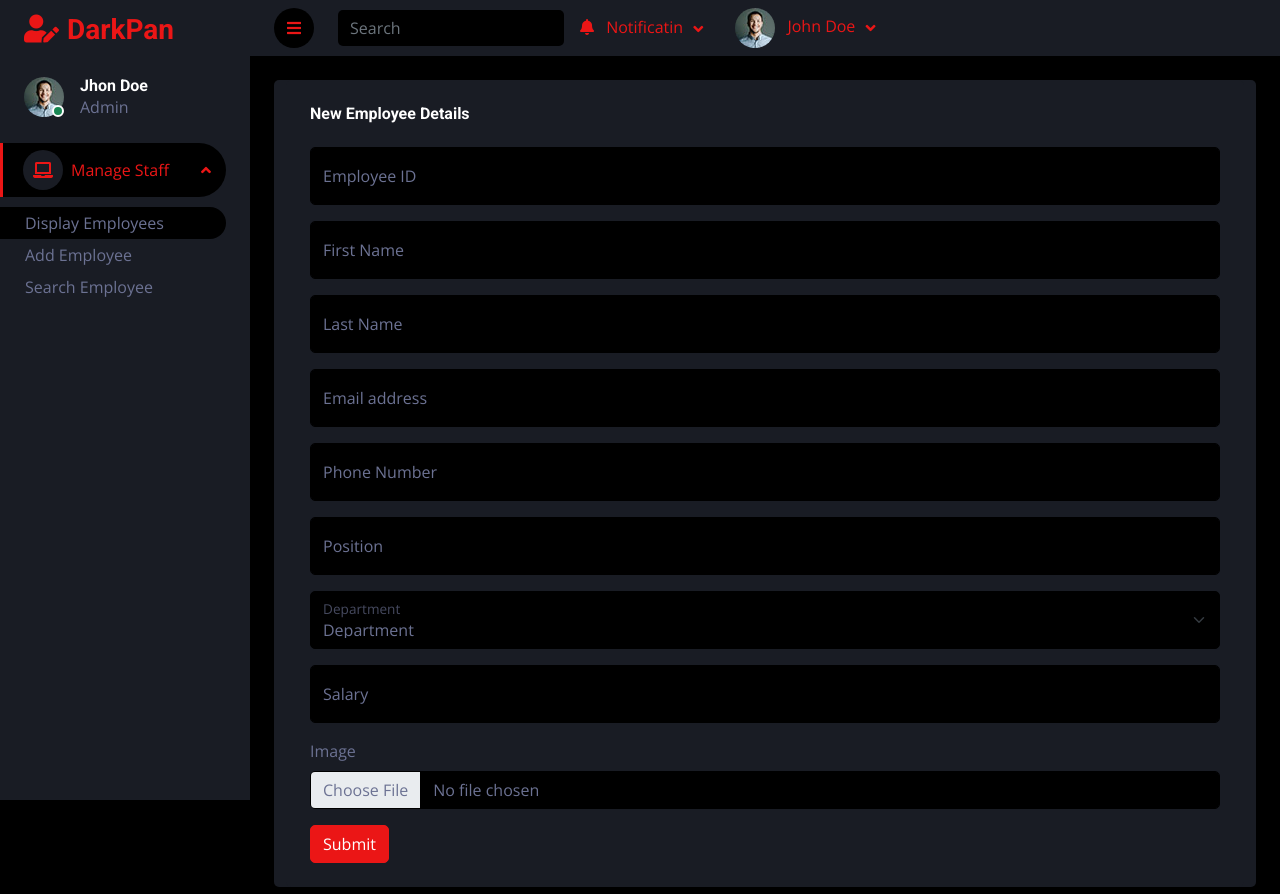
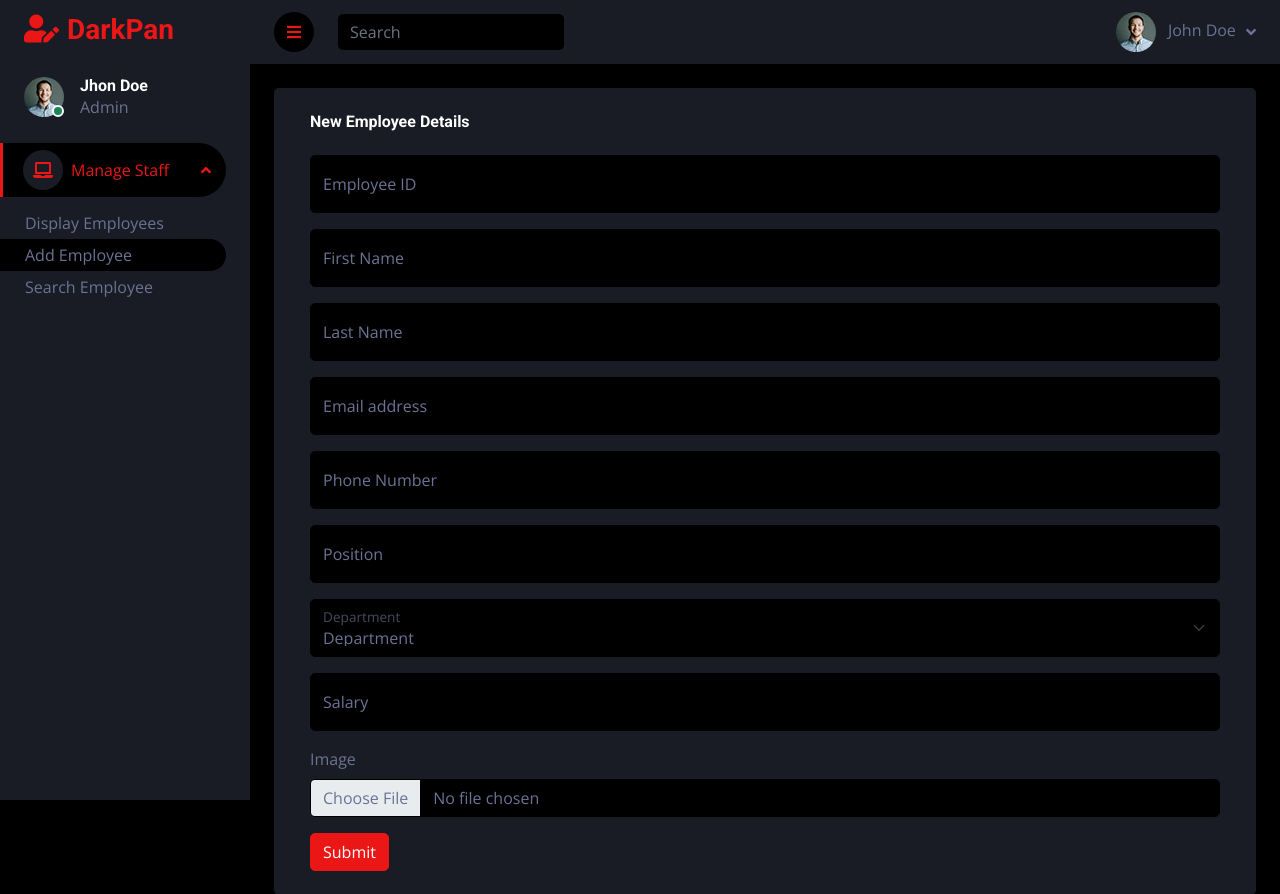
Before and after one commit to jangjue/aws-main, a Flask app: page /addemp/ in a window 1280 px wide, after a click on "Manage Staff". Shown: the top 894 px of the page. Run offline with Flask 2, Linux system fonts and the light colour scheme; some libraries are stand-ins or nearby versions.

Commit message:
mess after clean up

```diff
--- a/templates/addEmployee.html
+++ b/templates/addEmployee.html
@@ -67,8 +67,8 @@
                         <a href="#" class="nav-link dropdown-toggle active" data-bs-toggle="dropdown"><i
                                 class="fa fa-laptop me-2"></i>Manage Staff</a>
                         <div class="dropdown-menu bg-transparent border-0">
-                            <a href="/templates/index.html" class="dropdown-item active">Display Employees</a>
-                            <a href="/addemp/" class="dropdown-item">Add Employee</a>
+                            <a href="/" class="dropdown-item">Display Employees</a>
+                            <a href="/addemp/" class="dropdown-item active">Add Employee</a>
                             <!--<a href="/templates/editEmployee.html" class="dropdown-item">Edit Employee</a>-->
                             <a href="/searchemp/" class="dropdown-item">Search Employee</a>
                         </div>
@@ -92,11 +92,7 @@
                 <form class="d-none d-md-flex ms-4">
                     <input class="form-control bg-dark border-0" type="search" placeholder="Search">
                 </form>
-                        <a href="#" class="nav-link dropdown-toggle" data-bs-toggle="dropdown">
-                            <i class="fa fa-bell me-lg-2"></i>
-                            <span class="d-none d-lg-inline-flex">Notificatin</span>
-                        </a>
-
+                <div class="navbar-nav align-items-center ms-auto">
                     <div class="nav-item dropdown">
                         <a href="#" class="nav-link dropdown-toggle" data-bs-toggle="dropdown">
                             <img class="rounded-circle me-lg-2" src="/static/img/user.jpg" alt=""
@@ -109,6 +105,7 @@
                             <a href="#" class="dropdown-item">Log Out</a>
                         </div>
                     </div>
+                </div>
             </nav>
             <!-- Navbar End -->
 
--- a/templates/editEmployee.html
+++ b/templates/editEmployee.html
@@ -65,7 +65,7 @@
                         <a href="#" class="nav-link dropdown-toggle active" data-bs-toggle="dropdown"><i
                                 class="fa fa-laptop me-2"></i>Manage Staff</a>
                         <div class="dropdown-menu bg-transparent border-0">
-                            <a href="/templates/index.html" class="dropdown-item active">Display Employees</a>
+                            <a href="/" class="dropdown-item">Display Employees</a>
                             <a href="/addemp/" class="dropdown-item">Add Employee</a>
                             <!--<a href="/templates/editEmployee.html" class="dropdown-item">Edit Employee</a>-->
                             <a href="/searchemp/" class="dropdown-item">Search Employee</a>
--- a/templates/searchEmployee.html
+++ b/templates/searchEmployee.html
@@ -65,10 +65,10 @@
                         <a href="#" class="nav-link dropdown-toggle active" data-bs-toggle="dropdown"><i
                                 class="fa fa-laptop me-2"></i>Manage Staff</a>
                         <div class="dropdown-menu bg-transparent border-0">
-                            <a href="/templates/index.html" class="dropdown-item active">Display Employees</a>
+                            <a href="/" class="dropdown-item">Display Employees</a>
                             <a href="/addemp/" class="dropdown-item">Add Employee</a>
                             <!--<a href="/templates/editEmployee.html" class="dropdown-item">Edit Employee</a>-->
-                            <a href="/searchemp/" class="dropdown-item">Search Employee</a>
+                            <a href="/searchemp/" class="dropdown-item active">Search Employee</a>
                         </div>
                     </div>
                 </div>
```
